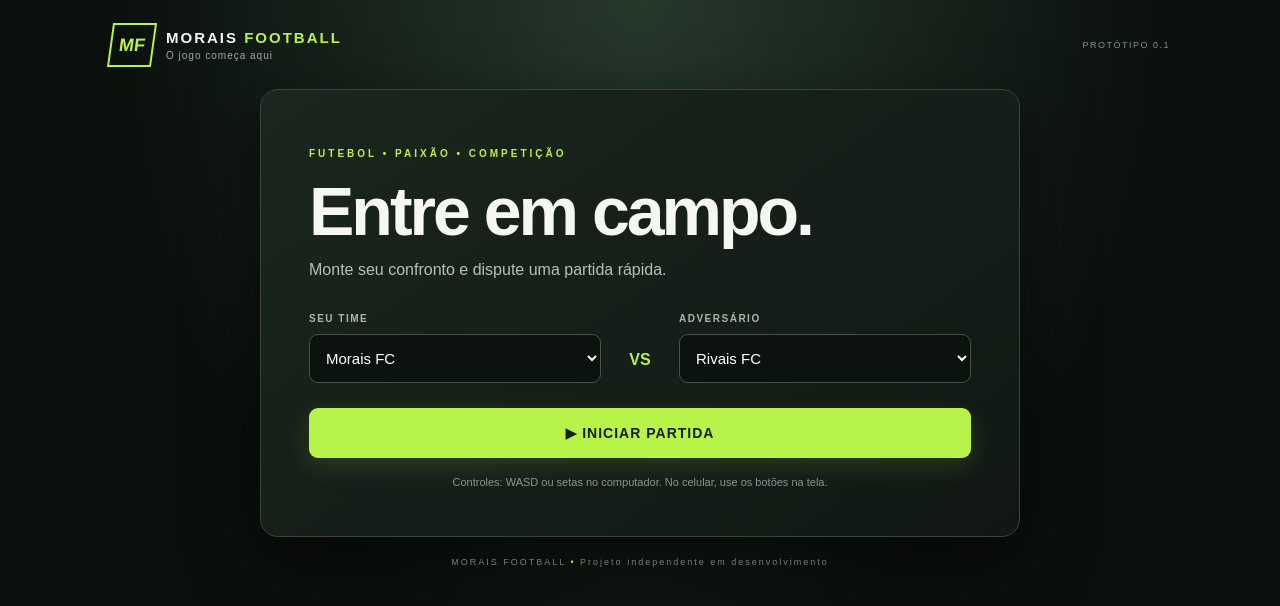
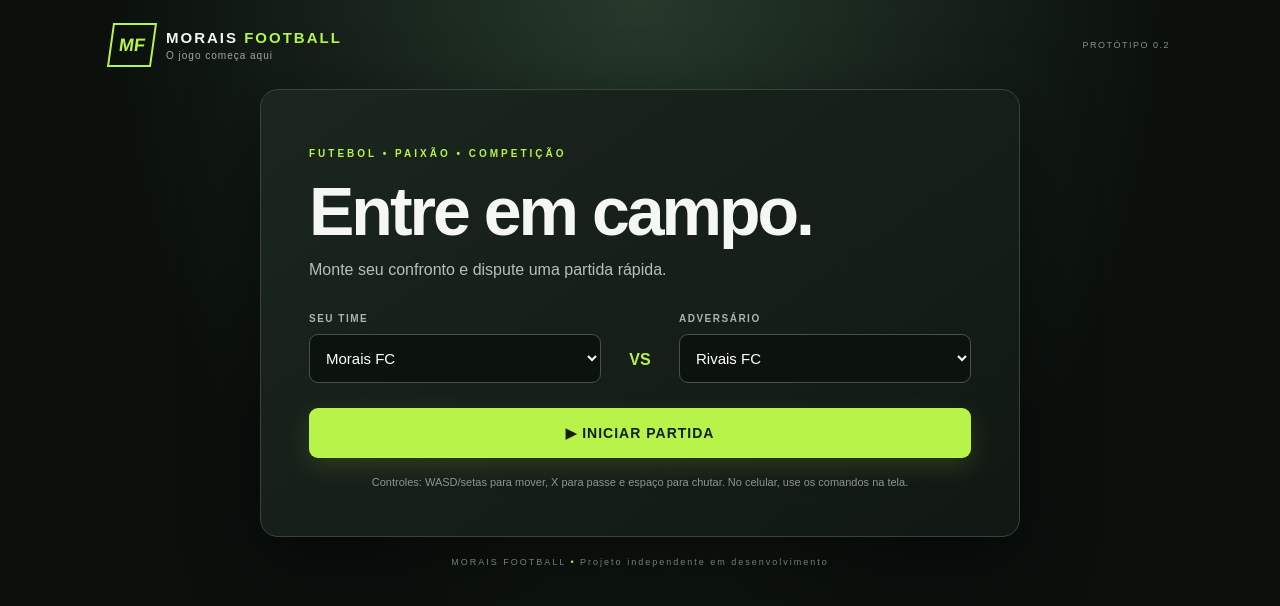
Before and after one commit to drimorais031-cyber/Morais-Football, a plain HTML site: page index.html in a window 1280 px wide. Drawn offline with Linux system fonts and the light colour scheme.

Commit message:
Update Morais Football version and control instructions

```diff
--- a/index.html
+++ b/index.html
@@ -10,7 +10,7 @@
 </head>
 <body>
   <main class="app">
-    <header class="topbar"><div class="brand-mark">MF</div><div><strong>MORAIS <span>FOOTBALL</span></strong><small>O jogo começa aqui</small></div><span class="version">PROTÓTIPO 0.1</span></header>
+    <header class="topbar"><div class="brand-mark">MF</div><div><strong>MORAIS <span>FOOTBALL</span></strong><small>O jogo começa aqui</small></div><span class="version">PROTÓTIPO 0.2</span></header>
     <section id="menu" class="menu panel">
       <p class="eyebrow">FUTEBOL • PAIXÃO • COMPETIÇÃO</p>
       <h1>Entre em campo.</h1><p class="intro">Monte seu confronto e dispute uma partida rápida.</p>
@@ -20,7 +20,7 @@
         <label>ADVERSÁRIO<select id="awayTeam"><option>Rivais FC</option><option>Apucarana</option><option>São Paulo</option><option>Palmeiras</option><option>Santos</option><option>Flamengo</option><option>Corinthians</option><option>Brasil</option><option>Argentina</option></select></label>
       </div>
       <button id="startBtn" class="primary">▶ INICIAR PARTIDA</button>
-      <p class="hint">Controles: WASD ou setas no computador. No celular, use os botões na tela.</p>
+      <p class="hint">Controles: WASD/setas para mover, X para passe e espaço para chutar. No celular, use os comandos na tela.</p>
     </section>
     <section id="game" class="game panel hidden">
       <div class="scorebar"><div id="homeLabel">MORAIS FC</div><strong><span id="homeScore">0</span> <i>:</i> <span id="awayScore">0</span></strong><div id="awayLabel">RIVAIS FC</div><time id="clock">00:00</time></div>
```
